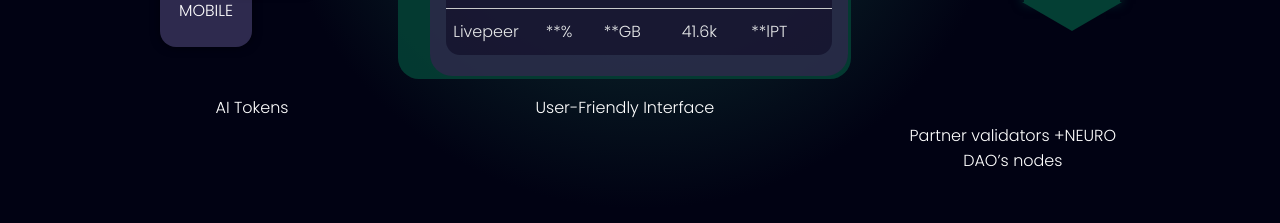
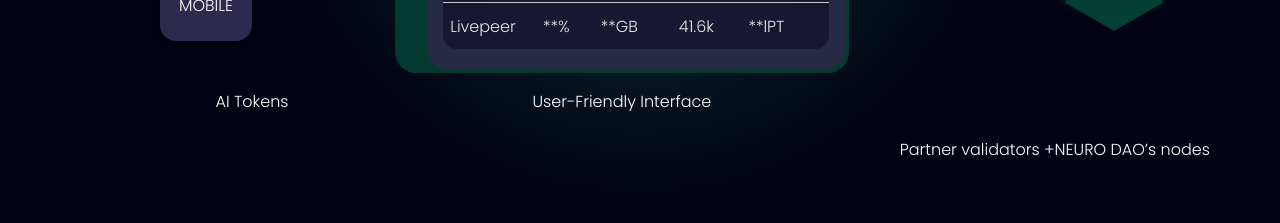
Before and after one commit to neuromind-ai/neuromind_v2, a React (Vite) app: page / in a window 1280 px wide. Shown: the part 1400-1623 px from the top of the page. Built offline with nearby package versions, Linux system fonts and the light colour scheme; a web font is replaced by a local one.

Commit message:
minor fix

```diff
--- a/src/pages/home/depin/Depin.jsx
+++ b/src/pages/home/depin/Depin.jsx
@@ -205,7 +205,7 @@ export default function Depin() {
 
                             </div>
                         </div>
-                        <span>Partner validators +NEURO DAO’s nodes</span>
+                        <span style={{paddingTop:"14px",whiteSpace:"nowrap"}}>Partner validators +NEURO DAO’s nodes</span>
                         </div>
                     </div>
 
```
